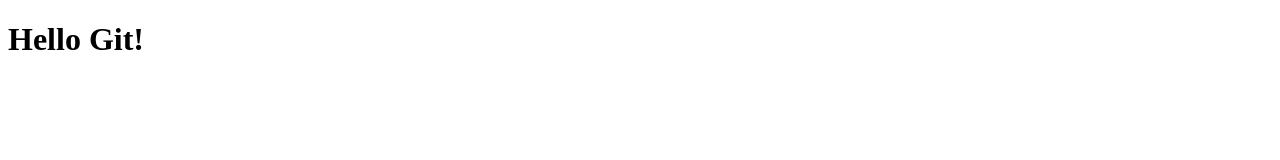
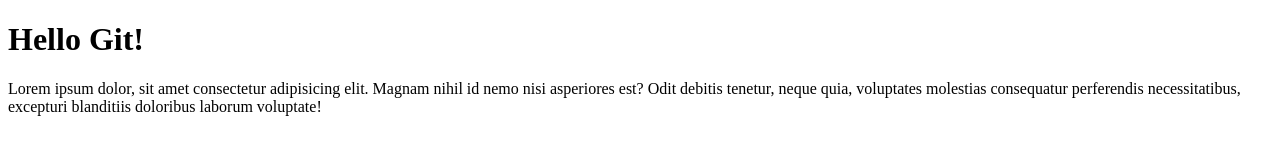
Before and after one commit to RafalKonieczny/git-course-4, a plain HTML site: page index.html in a window 1280 px wide. Drawn offline with Linux system fonts and the light colour scheme.

Commit message:
added paragraph into index.html

```diff
--- a/index.html
+++ b/index.html
@@ -8,5 +8,6 @@
 </head>
 <body>
     <h1>Hello Git!</h1>
+    <p>Lorem ipsum dolor, sit amet consectetur adipisicing elit. Magnam nihil id nemo nisi asperiores est? Odit debitis tenetur, neque quia, voluptates molestias consequatur perferendis necessitatibus, excepturi blanditiis doloribus laborum voluptate!</p>
 </body>
 </html>
```
